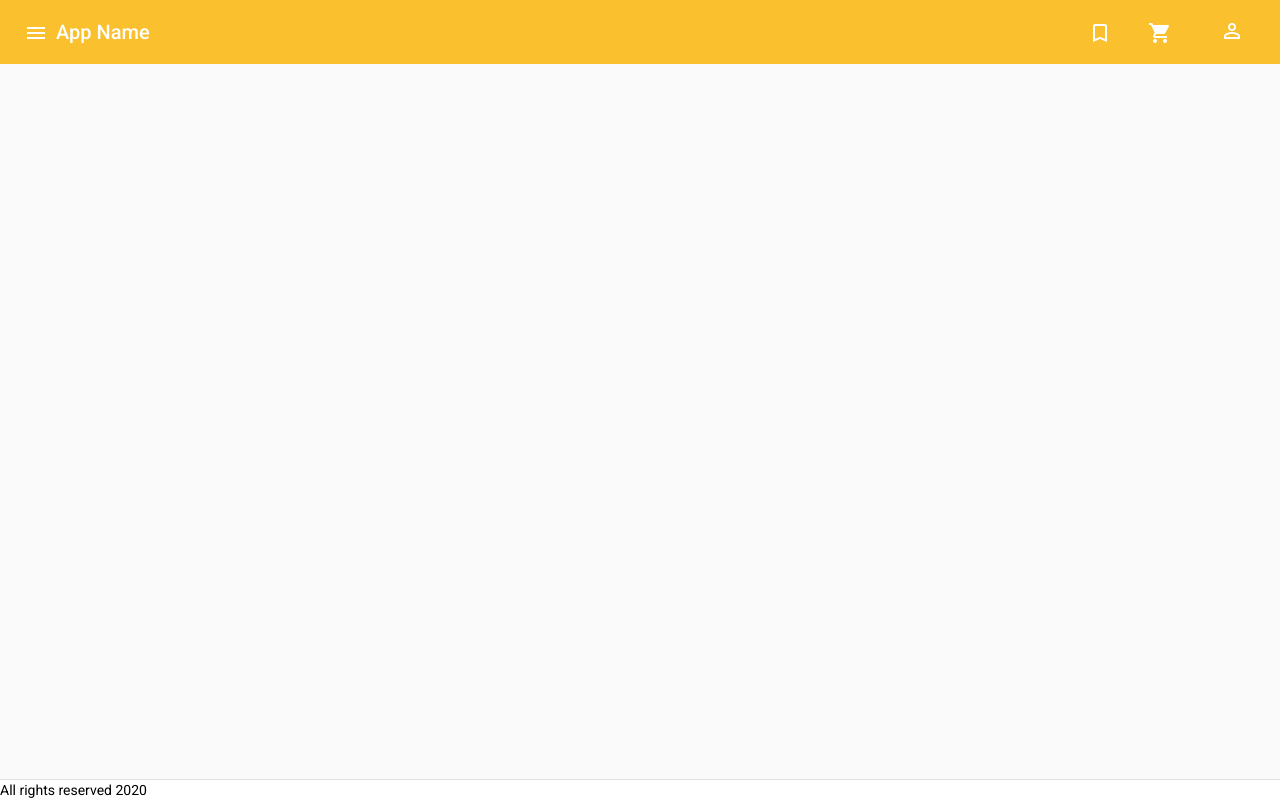
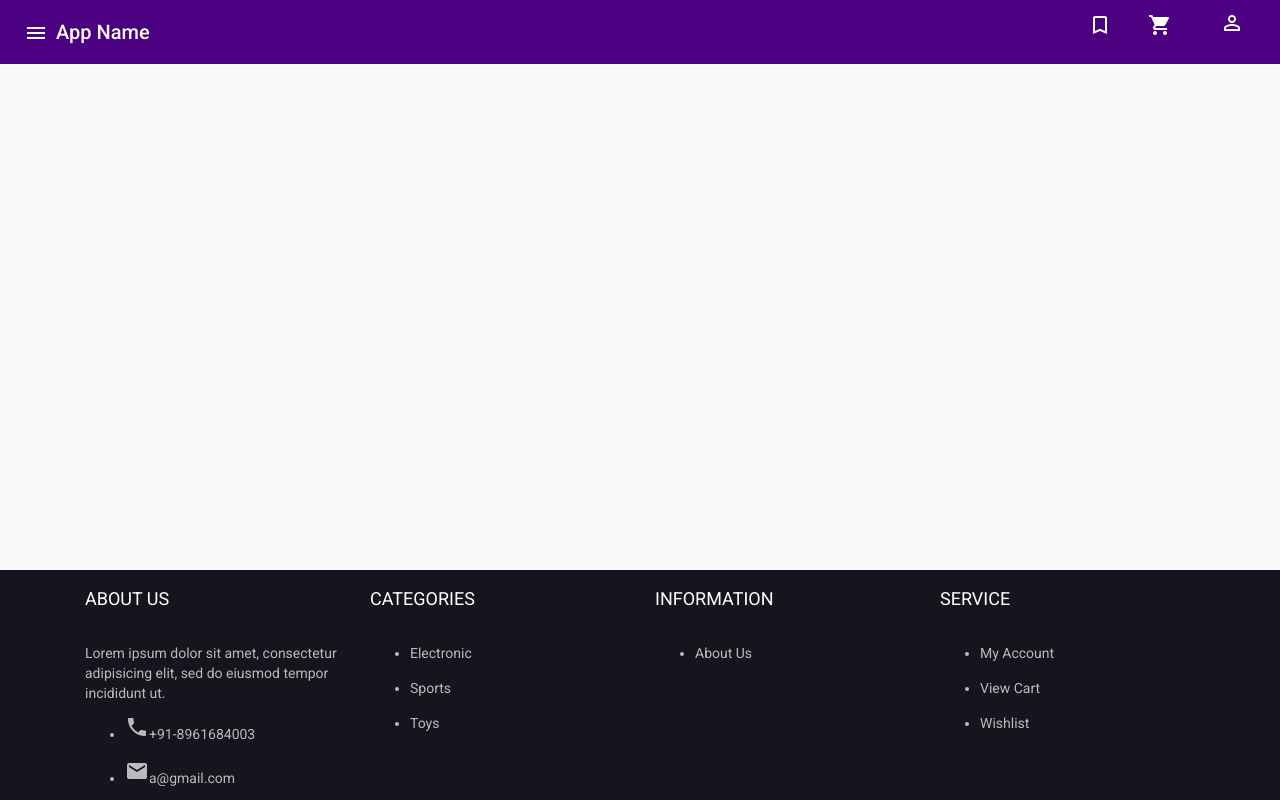
Before and after one commit to ultravisionoid/OnlineShopping, an Angular app in the folder Frontend/OnlineShopping/: page / in a window 1280 px wide. Built offline with nearby package versions, Linux system fonts and the light colour scheme.

Commit message:
added footbar

```diff
--- a/Frontend/OnlineShopping/angular.json
+++ b/Frontend/OnlineShopping/angular.json
@@ -24,6 +24,7 @@
               "src/assets"
             ],
             "styles": [
+              "node_modules/bootstrap/dist/css/bootstrap.min.css",
               "./node_modules/@angular/material/prebuilt-themes/deeppurple-amber.css",
               "src/styles.css"
             ],
--- a/Frontend/OnlineShopping/package.json
+++ b/Frontend/OnlineShopping/package.json
@@ -18,10 +18,13 @@
     "@angular/core": "~10.0.14",
     "@angular/flex-layout": "^10.0.0-beta.32",
     "@angular/forms": "~10.0.14",
+    "@angular/localize": "~10.0.14",
     "@angular/material": "^10.2.2",
     "@angular/platform-browser": "~10.0.14",
     "@angular/platform-browser-dynamic": "~10.0.14",
     "@angular/router": "~10.0.14",
+    "@ng-bootstrap/ng-bootstrap": "^7.0.0",
+    "bootstrap": "^4.5.0",
     "rxjs": "~6.5.5",
     "tslib": "^2.0.0",
     "zone.js": "~0.10.3"
--- a/Frontend/OnlineShopping/src/app/app.module.ts
+++ b/Frontend/OnlineShopping/src/app/app.module.ts
@@ -6,6 +6,7 @@ import { AppComponent } from './app.component';
 import { BrowserAnimationsModule } from '@angular/platform-browser/animations';
 import {DefaultModule} from './layouts/default/default.module';
 import { HttpClient, HttpClientModule } from '@angular/common/http';
+import { NgbModule } from '@ng-bootstrap/ng-bootstrap';
 
 
 @NgModule({
@@ -18,7 +19,8 @@ import { HttpClient, HttpClientModule } from '@angular/common/http';
     BrowserModule,
     AppRoutingModule,
     BrowserAnimationsModule,
-    HttpClientModule
+    HttpClientModule,
+    NgbModule
 
 
 
--- a/Frontend/OnlineShopping/src/app/shared/components/footer/footer.component.css
+++ b/Frontend/OnlineShopping/src/app/shared/components/footer/footer.component.css
@@ -0,0 +1,39 @@
+#footer {
+    background: #15161D;
+    color: #B9BABC;
+    height: 230px;
+  }
+
+  #bottom-footer {
+    background: #1E1F29;
+  }
+
+  .footer {
+    margin: 15px 0px;
+  }
+
+  .footer .footer-title {
+    color: #FFF;
+    text-transform: uppercase;
+    font-size: 18px;
+    margin: 0px 0px 30px;
+  }
+
+  .footer-links li+li {
+    margin-top: 15px;
+  }
+
+  .footer-links li a {
+    color: #B9BABC;
+  }
+
+  .footer-links li i {
+    margin-right: 15px;
+    color: #D10024;
+    width: 10px;
+    text-align: center;
+  }
+
+  .footer-links li a:hover {
+    color: #D10024;
+  }
--- a/Frontend/OnlineShopping/src/app/shared/components/footer/footer.component.html
+++ b/Frontend/OnlineShopping/src/app/shared/components/footer/footer.component.html
@@ -1,4 +1,58 @@
-<mat-divider></mat-divider>
+<footer id="footer">
+    <!-- top footer -->
+    <div class="section">
+      <!-- container -->
+      <div class="container">
+        <!-- row -->
+        <div class="row">
+          <div class="col-md-3 col-xs-6">
+            <div class="footer">
+              <h3 class="footer-title">About Us</h3>
+              <p>Lorem ipsum dolor sit amet, consectetur adipisicing elit, sed do eiusmod tempor incididunt ut.</p>
+              <ul class="footer-links">
+                <li><a href="#"><mat-icon>phone_outline</mat-icon>+91-8961684003</a></li>
+                <li><a href="#"><mat-icon>email </mat-icon>a@gmail.com</a></li>
+              </ul>
+            </div>
+          </div>
 
+          <div class="col-md-3 col-xs-6">
+            <div class="footer">
+              <h3 class="footer-title">Categories</h3>
+              <ul class="footer-links">
+                <li><a href="#">Electronic</a></li>
+                <li><a href="#">Sports</a></li>
+                <li><a href="#">Toys</a></li>
+              </ul>
+            </div>
+          </div>
 
-<footer>All rights reserved 2020</footer>
+          <div class="clearfix visible-xs"></div>
+
+          <div class="col-md-3 col-xs-6">
+            <div class="footer">
+              <h3 class="footer-title">Information</h3>
+              <ul class="footer-links">
+                <li><a href="#">About Us</a></li>
+              </ul>
+            </div>
+          </div>
+
+          <div class="col-md-3 col-xs-6">
+            <div class="footer">
+              <h3 class="footer-title">Service</h3>
+              <ul class="footer-links">
+                <li><a href="user">My Account</a></li>
+                <li><a href="cart">View Cart</a></li>
+                <li><a href="wishlist">Wishlist</a></li>
+              </ul>
+            </div>
+          </div>
+        </div>
+        <!-- /row -->
+      </div>
+      <!-- /container -->
+    </div>
+    <!-- /top footer -->
+  </footer>
+  <!-- /FOOTER -->
--- a/Frontend/OnlineShopping/src/app/shared/components/header/header.component.css
+++ b/Frontend/OnlineShopping/src/app/shared/components/header/header.component.css
@@ -2,5 +2,5 @@ ul li{
     list-style: none;
 }
 .mat-toolbar{
-    background:#FBC02D;
+    background:#4B0082;
 }
--- a/Frontend/OnlineShopping/src/app/shared/shared.module.ts
+++ b/Frontend/OnlineShopping/src/app/shared/shared.module.ts
@@ -11,6 +11,7 @@ import {MatButtonModule} from '@angular/material/button'
 import {MatMenuModule} from '@angular/material/menu'
 import{MatListModule} from '@angular/material/list'
 import { RouterLink, RouterModule } from '@angular/router';
+import { NgbModule } from '@ng-bootstrap/ng-bootstrap';
 @NgModule({
   declarations: [
     FooterComponent,
@@ -26,7 +27,9 @@ import { RouterLink, RouterModule } from '@angular/router';
     FlexLayoutModule,
     MatMenuModule,
     MatListModule,
-    RouterModule
+    RouterModule,
+    NgbModule
+
 
   ],
   exports:[
--- a/Frontend/OnlineShopping/src/polyfills.ts
+++ b/Frontend/OnlineShopping/src/polyfills.ts
@@ -1,3 +1,7 @@
+/***************************************************************************************************
+ * Load `$localize` onto the global scope - used if i18n tags appear in Angular templates.
+ */
+import '@angular/localize/init';
 /**
  * This file includes polyfills needed by Angular and is loaded before the app.
  * You can add your own extra polyfills to this file.
```
Also changed, not shown: 1 other file (tests, documents, lock files or other folders).
